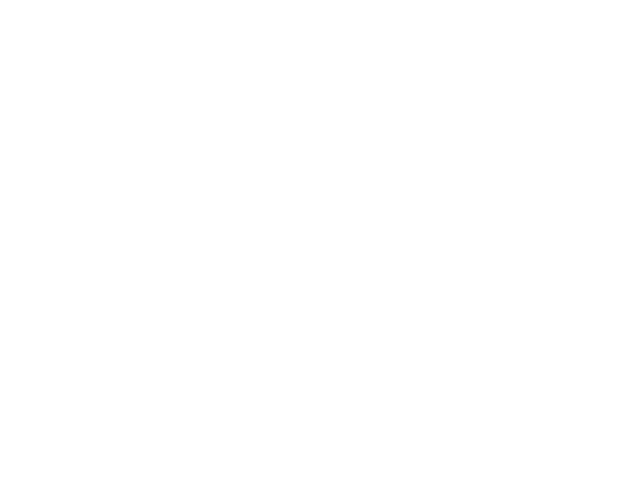
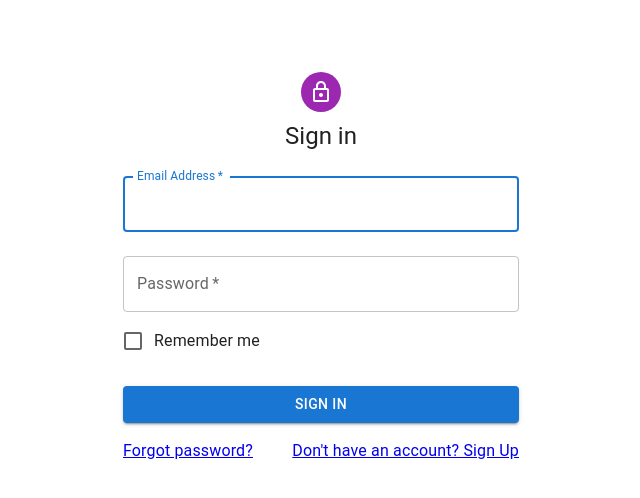
Before and after one commit to dasurendra/test-a, a React (Create React App) app: page / in a window 1280 px wide. Before the commit this address had no page. Shown: the top 498 px of the page, without its empty margins (319-959 px from the left). Built offline with nearby package versions, Linux system fonts and the light colour scheme.

Commit message:
added chart.js

```diff
--- a/package.json
+++ b/package.json
@@ -18,8 +18,10 @@
     "@types/node": "^16.18.101",
     "@types/react": "^18.3.3",
     "@types/react-dom": "^18.3.0",
+    "chart.js": "^4.4.6",
     "date-fns": "^4.1.0",
     "react": "^18.3.1",
+    "react-chartjs-2": "^5.2.0",
     "react-dom": "^18.3.1",
     "react-router-dom": "^6.24.0",
     "react-scripts": "5.0.1",
--- a/src/App.jsx
+++ b/src/App.jsx
@@ -10,6 +10,8 @@ function App() {
   return (
     <Router>
       <Routes>
+        {" "}
+        <Route path="/" element={<SignIn />} />
         <Route path="/signin" element={<SignIn />} />
         <Route path="/signup" element={<SignUp />} />
         <Route path="/dashboard" element={<Dashboard />} />
```
Also changed, not shown: 1 other file (tests, documents, lock files or other folders).
